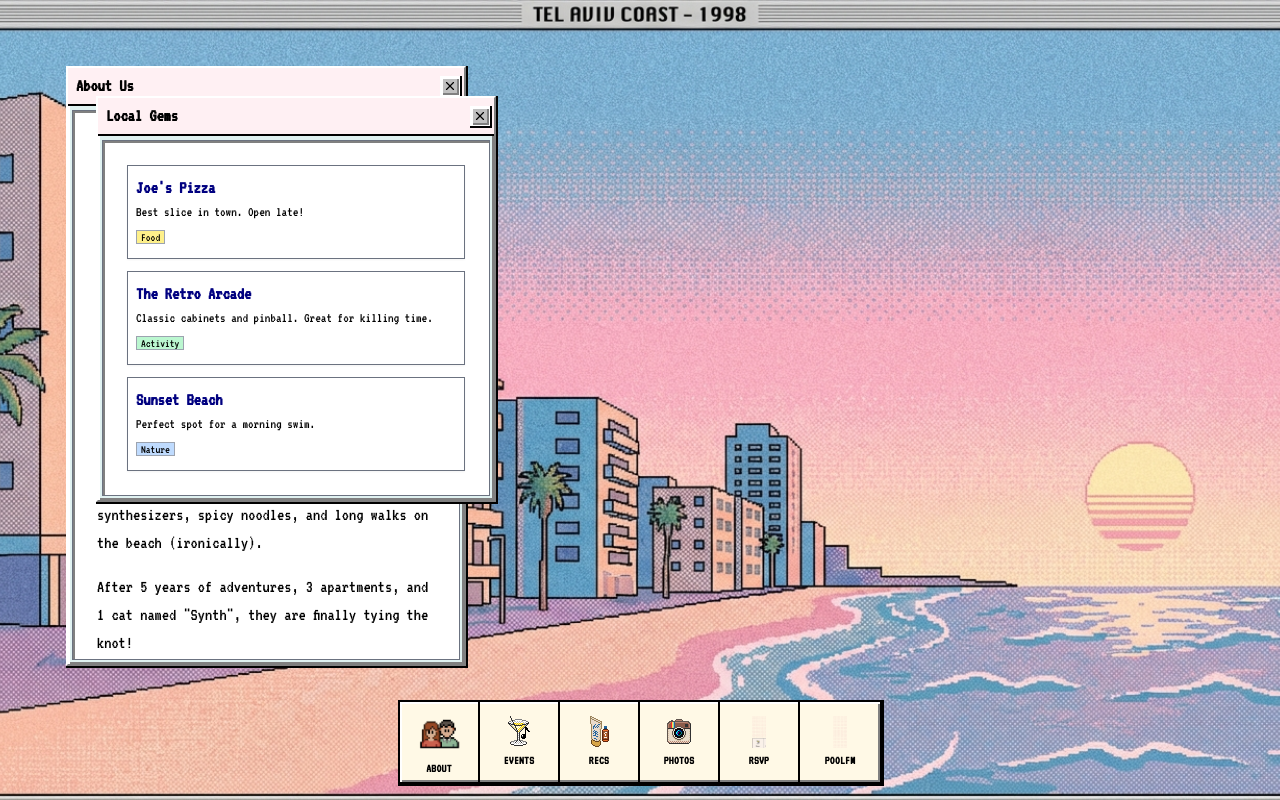
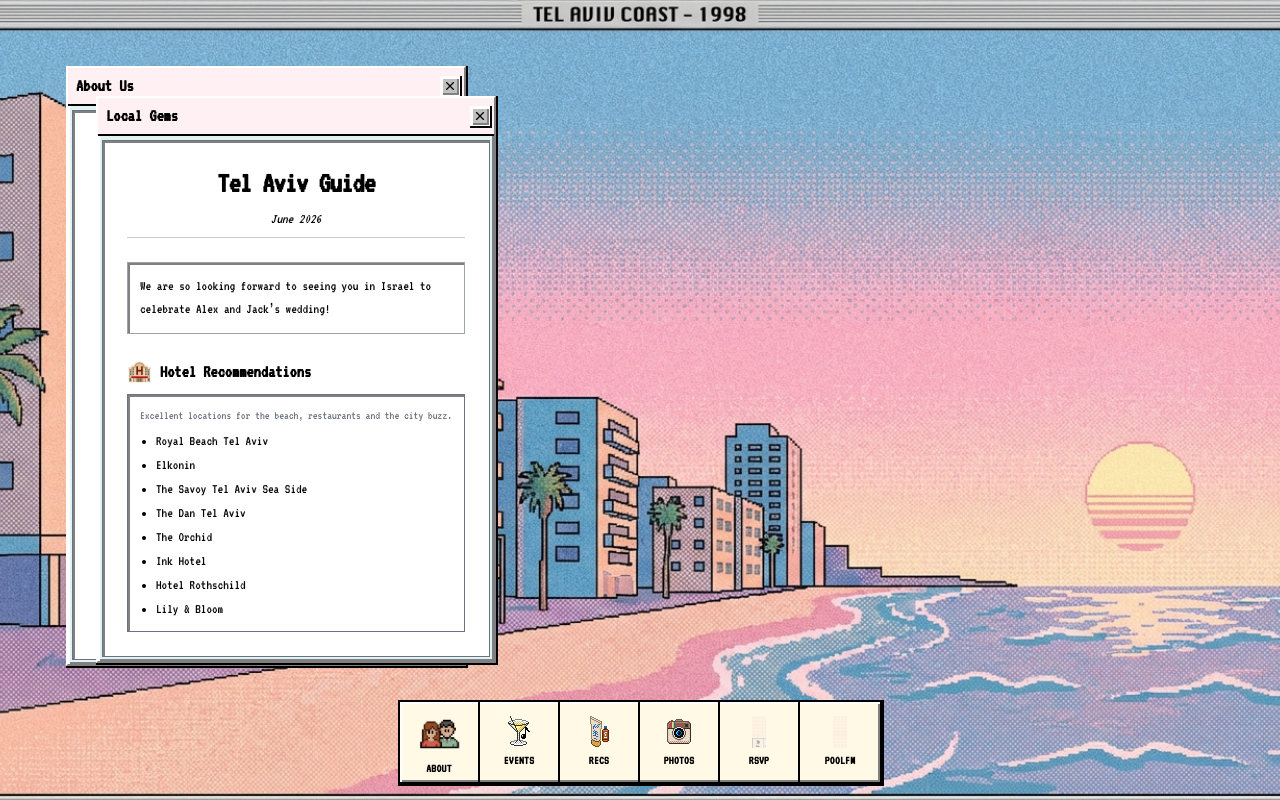
Before and after one commit to jacksgreen/jack-alex-weddding, a React (Vite) app: page / in a window 1280 px wide. Both pictures are taken after a click on the element "RECS". Built offline with nearby package versions, Linux system fonts and the light colour scheme.

Commit message:
Resolve Recommendations conflict and restore Tel Aviv Guide

```diff
--- a/src/components/apps/Recommendations.tsx
+++ b/src/components/apps/Recommendations.tsx
@@ -1,20 +1,37 @@
 const Recommendations = () => (
-    <div className="p-4 space-y-4">
-        <div className="space-y-3">
-            <div className="bg-white border border-gray-500 p-2 shadow-sm">
-                <h3 className="font-bold text-win-blue">Joe's Pizza</h3>
-                <p className="text-sm">Best slice in town. Open late!</p>
-                <span className="text-xs bg-yellow-200 px-1 border border-gray-400">Food</span>
+    <div className="p-4 space-y-6 h-full overflow-y-auto">
+        <div className="text-center space-y-2 mb-4">
+            <h2 className="text-3xl font-bold tracking-tight">Tel Aviv Guide</h2>
+            <p className="text-sm italic">June 2026</p>
+            <div className="w-full h-px bg-black/20"></div>
+        </div>
+
+        <div className="space-y-6">
+            {/* Intro */}
+            <div className="bg-white p-3 border border-gray-400 shadow-win-in">
+                <p className="text-sm leading-relaxed">
+                    We are so looking forward to seeing you in Israel to celebrate Alex and Jack’s wedding!
+                </p>
             </div>
-            <div className="bg-white border border-gray-500 p-2 shadow-sm">
-                <h3 className="font-bold text-win-blue">The Retro Arcade</h3>
-                <p className="text-sm">Classic cabinets and pinball. Great for killing time.</p>
-                <span className="text-xs bg-green-200 px-1 border border-gray-400">Activity</span>
-            </div>
-            <div className="bg-white border border-gray-500 p-2 shadow-sm">
-                <h3 className="font-bold text-win-blue">Sunset Beach</h3>
-                <p className="text-sm">Perfect spot for a morning swim.</p>
-                <span className="text-xs bg-blue-200 px-1 border border-gray-400">Nature</span>
+
+            {/* Hotels */}
+            <div>
+                <h3 className="font-bold text-lg mb-2 flex items-center gap-2">
+                    <span className="text-xl">🏨</span> Hotel Recommendations
+                </h3>
+                <div className="bg-white border border-gray-500 p-3 shadow-win-in space-y-2">
+                    <p className="text-xs text-gray-500 mb-2">Excellent locations for the beach, restaurants and the city buzz.</p>
+                    <ul className="text-sm space-y-1 list-disc pl-4">
+                        <li>Royal Beach Tel Aviv</li>
+                        <li>Elkonin</li>
+                        <li>The Savoy Tel Aviv Sea Side</li>
+                        <li>The Dan Tel Aviv</li>
+                        <li>The Orchid</li>
+                        <li>Ink Hotel</li>
+                        <li>Hotel Rothschild</li>
+                        <li>Lily & Bloom</li>
+                    </ul>
+                </div>
             </div>
         </div>
     </div>
```
